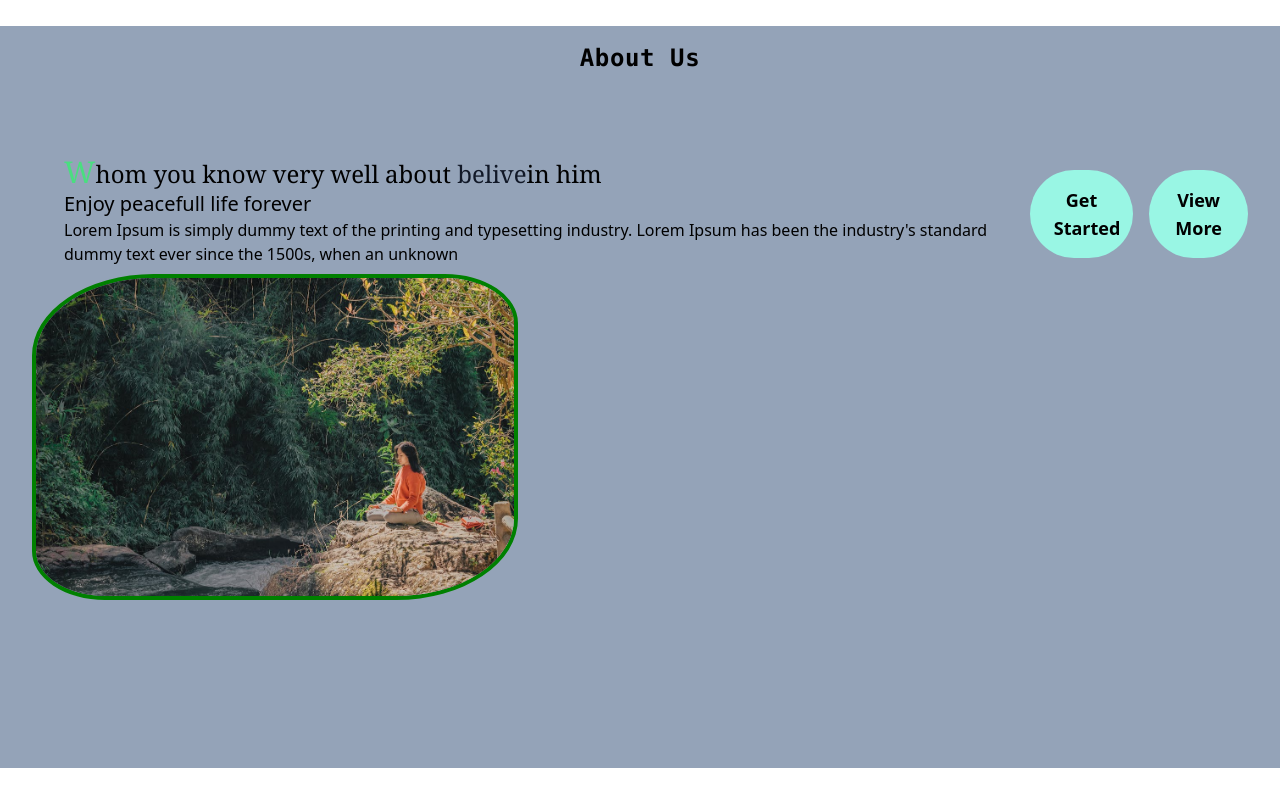
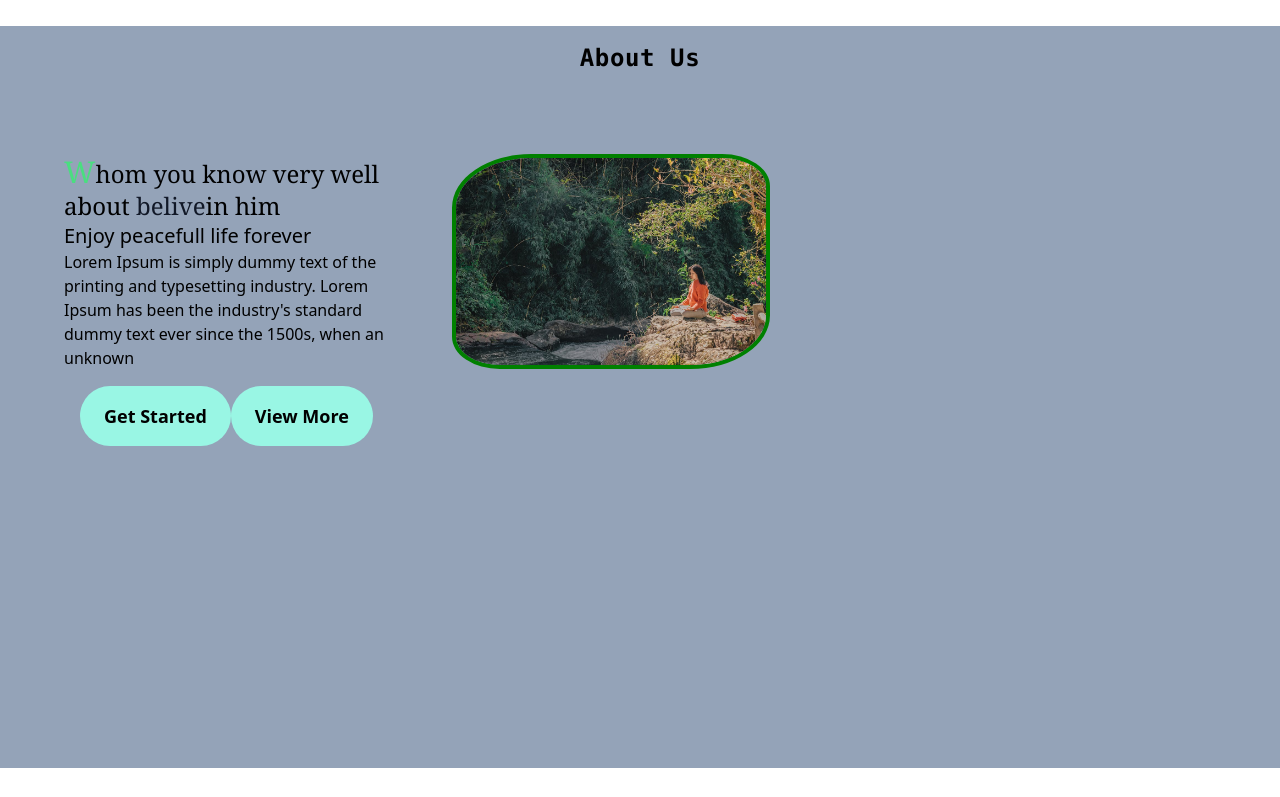
Before and after one commit to neelendrareddy9001/json_webtoken-authentication, a React (Create React App) app in the folder client/: page /about in a window 1280 px wide. Shown: the part 606-1403 px from the top of the page. Built offline with nearby package versions, Linux system fonts and the light colour scheme.

Commit message:
small changes added

```diff
--- a/client/src/pages/About/About.jsx
+++ b/client/src/pages/About/About.jsx
@@ -20,8 +20,8 @@ const About = () => {
       <div className="section-background">
         <div className="container min-h-[550px] my-16">
           {/* text content */}
-          <div className="flex min-w-[350px] sm:text-center">
-            <div className='px-8'>
+          <div className="sm:text-center flex justify-between ">
+            <div className="px-8 w-1/2">
               <h1 className="text-2xl font-serif first-letter:text-3xl first-letter:text-green-400">
                 Whom you know very well about{" "}
                 <span className="text-gray-900">belive</span>in him
@@ -34,15 +34,15 @@ const About = () => {
                 industry. Lorem Ipsum has been the industry's standard dummy
                 text ever since the 1500s, when an unknown
               </p>
+              <div className='m-4'>
+                <button className="btn">Get Started</button>
+                <button className="btn">View More</button>
+              </div>
             </div>
-            <div className="my-4 flex gap-4">
-              <button className="btn">Get Started</button>
-              <button className="btn">View More</button>
+            {/* image section */}
+            <div className='w-full'>
+              <img src={AboutI} alt="about" className="about-img max-w-[40%]" />
             </div>
-          </div>
-          {/* image section */}
-          <div>
-            <img src={AboutI} alt="about" className="about-img max-w-[40%]" />
           </div>
         </div>
       </div>
```
